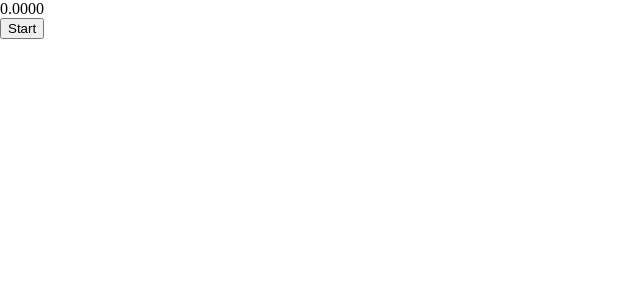
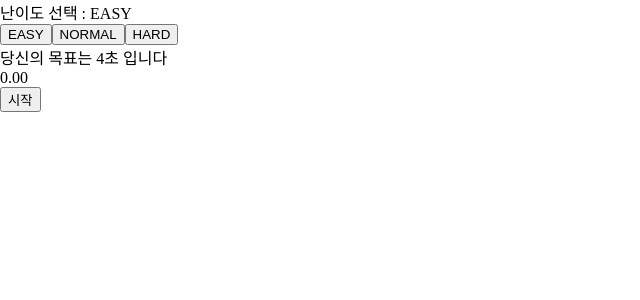
Before and after one commit to dengoyoon/useless-project, a React (Vite) app in the folder apps/life-is-timing/: page / in a window 1280 px wide. Shown: the top 300 px of the page, without its empty margins (0-640 px from the left). Built offline with nearby package versions, Linux system fonts and the light colour scheme.

Commit message:
약간의 오차 있지만 게임 구현 완료

```diff
--- a/apps/life-is-timing/src/App.tsx
+++ b/apps/life-is-timing/src/App.tsx
@@ -1,16 +1,19 @@
-import { useEffect, useRef, useState } from "react";
+import { useCallback, useEffect, useMemo, useRef, useState } from "react";
+
+type Level = "EASY" | "NORMAL" | "HARD";
+type TimerState = "INIT" | "RUN" | "STOP";
 
 const useTimer = () => {
   const [time, setTime] = useState(0);
   const prevTime = useRef<number | null>(null);
-  const [timerState, setTimerState] = useState("INIT");
+  const [timerState, setTimerState] = useState<TimerState>("INIT");
   const requestId = useRef(0);
 
   const animate = (currentTime: DOMHighResTimeStamp) => {
     if (prevTime.current === null) {
       prevTime.current = currentTime;
     }
-    setTime(currentTime - prevTime.current);
+    setTime((currentTime - prevTime.current) / 1000);
     requestId.current = requestAnimationFrame(animate);
   };
   const start = () => {
@@ -33,18 +36,86 @@ const useTimer = () => {
   return { time, timerState, start, stop, reset };
 };
 
+const useGame = () => {
+  const [level, setLevel] = useState<Level>("EASY");
+  const goalTime = useMemo(() => Math.floor(Math.random() * 5) + 1, []); // 1 ~ 5의 난수
+  const decimalPoint = {
+    EASY: 2,
+    NORMAL: 4,
+    HARD: 8,
+  }[level];
+
+  const roundDownDecimalPoint = useCallback(
+    (time: number) => {
+      const x = Math.pow(10, decimalPoint);
+      return Math.trunc(time * x) / x;
+    },
+    [decimalPoint]
+  );
+
+  const displayTime = (time: number) => {
+    return roundDownDecimalPoint(time).toFixed(decimalPoint);
+  };
+
+  const calculateMistake = (time: number) => {
+    return goalTime - roundDownDecimalPoint(time);
+  };
+
+  return {
+    level,
+    goalTime,
+    setLevel,
+    displayTime,
+    calculateMistake,
+  };
+};
+
 function App() {
   const { time, timerState, start, stop, reset } = useTimer();
+  const { level, goalTime, setLevel, displayTime, calculateMistake } =
+    useGame();
+
+  const mistakeTime = calculateMistake(time);
+  const failMessage = [
+    "당신은 실패자 입니다.",
+    "당신은 사람이 맞습니까?",
+    "당신은 재능이 없습니다.",
+  ];
   return (
     <>
-      <div>{(time / 1000).toFixed(4)}</div>
+      <div>난이도 선택 : {level}</div>
       <div>
-        {timerState === "INIT" && (
-          <button onClick={() => start()}>Start</button>
+        <button onClick={() => setLevel("EASY")}>EASY</button>
+        <button onClick={() => setLevel("NORMAL")}>NORMAL</button>
+        <button onClick={() => setLevel("HARD")}>HARD</button>
+      </div>
+      <div>당신의 목표는 {goalTime}초 입니다</div>
+      <div>{displayTime(time)}</div>
+      <div>
+        {timerState === "INIT" && <button onClick={() => start()}>시작</button>}
+        {timerState === "RUN" && (
+          <button onClick={() => stop()}>지금이야!</button>
         )}
-        {timerState === "RUN" && <button onClick={() => stop()}>Stop</button>}
         {timerState === "STOP" && (
-          <button onClick={() => reset()}>Reset</button>
+          <div>
+            <button onClick={() => reset()}>다시?</button>
+            {mistakeTime === 0 && <div>최고에요 ^^</div>}
+            {mistakeTime < 0 && (
+              <div>
+                당신은 {displayTime(Math.abs(mistakeTime))}초 느렸습니다.
+              </div>
+            )}
+            {mistakeTime > 0 && (
+              <div>
+                당신은 {displayTime(Math.abs(mistakeTime))}초 빨랐습니다.
+              </div>
+            )}
+            {mistakeTime !== 0 && (
+              <div>
+                {failMessage[Math.floor(Math.random() * failMessage.length)]}
+              </div>
+            )}
+          </div>
         )}
       </div>
     </>
```
